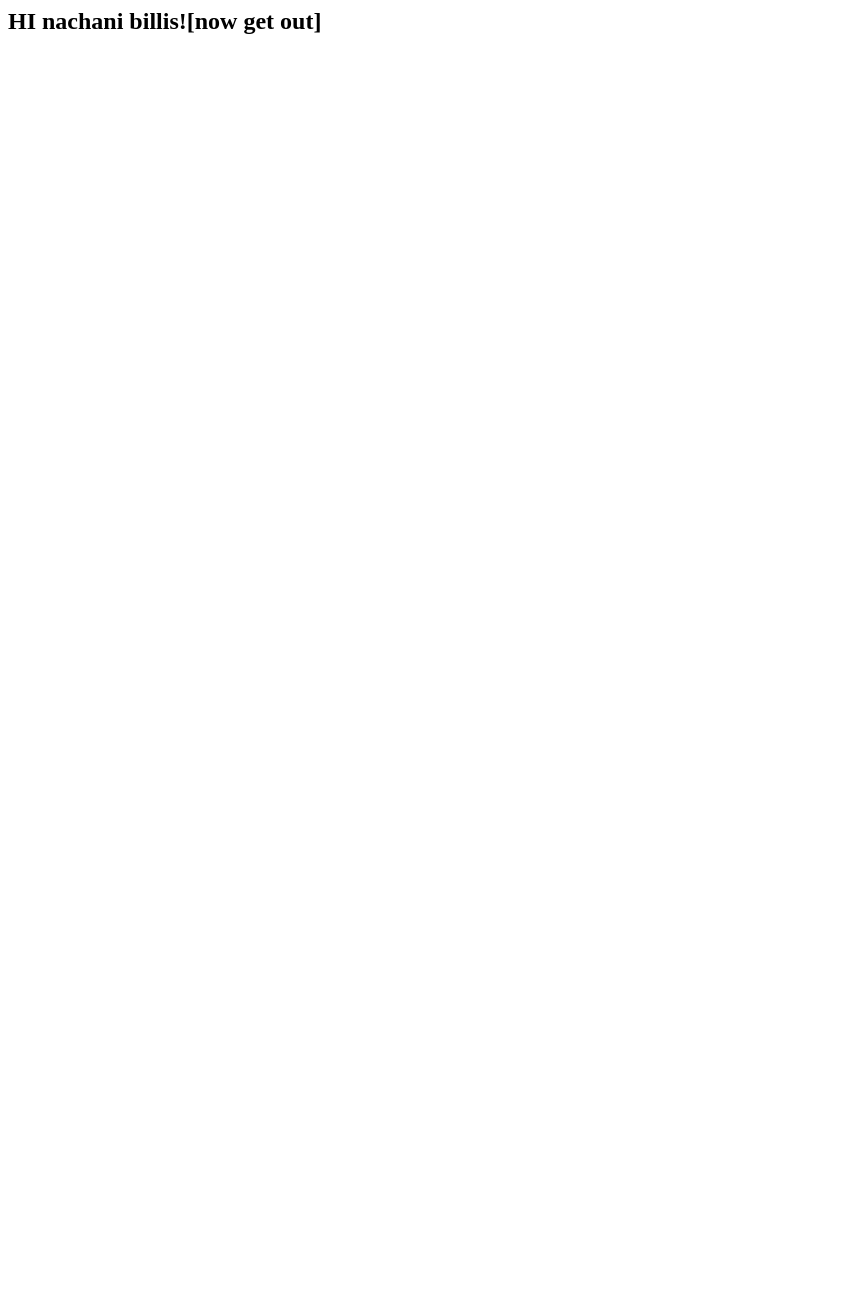
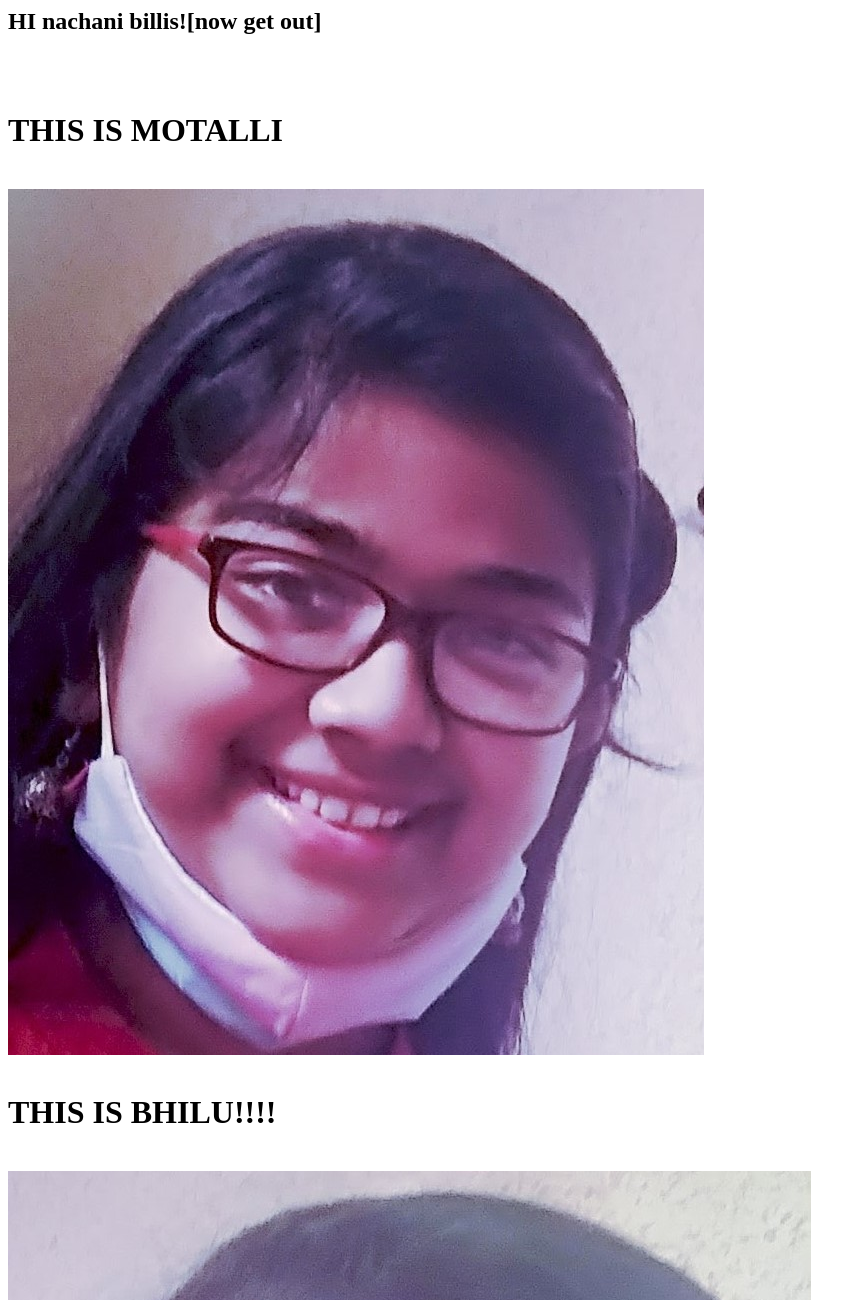
Before and after one commit to Kshtij-7/NachaniyaCats, a plain HTML site: page index.html in a window 1280 px wide. Shown: the top 1300 px of the page, without its empty margins (0-866 px from the left). Before the commit the page ends 800 px from the top, so only its background shows below. Drawn offline with Linux system fonts and the light colour scheme.

Commit message:
Update index.html

```diff
--- a/index.html
+++ b/index.html
@@ -4,4 +4,12 @@
 </head>
 <body>
   <h2>HI nachani billis![now get out]</h2>
+  <br><br>
+  <h1>THIS IS MOTALLI</h1>
+  <br>
+  <img src=motalli.jpg>
+  <br><br>
+  <h1>THIS IS BHILU!!!!</h1>
+  <br>
+  <img src=bhilu.jpg>
 </body>
```
